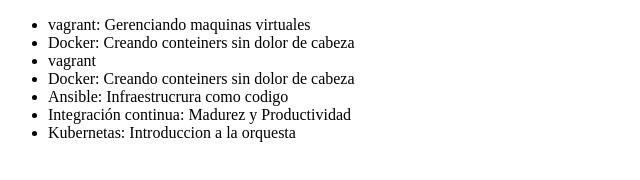
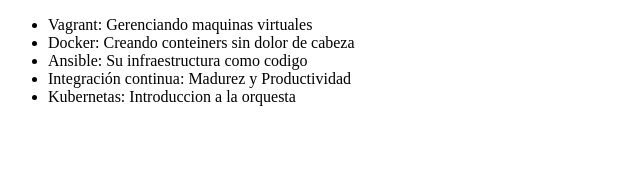
Before and after one commit to GiovanniMB/alura-git, a plain HTML site: page index.html in a window 1280 px wide. Shown: the whole page, without its empty margins (0-640 px from the left). Drawn offline with Linux system fonts and the light colour scheme.

Commit message:
modificando lista

```diff
--- a/index.html
+++ b/index.html
@@ -8,11 +8,9 @@
 </head>
 <body>
     <ul>
-        <li>vagrant: Gerenciando maquinas virtuales</li>
+        <li>Vagrant: Gerenciando maquinas virtuales</li>
         <li>Docker: Creando conteiners sin dolor de cabeza </li>
-        <li>vagrant</li>
-        <li>Docker: Creando conteiners sin dolor de cabeza</li>
-        <li>Ansible: Infraestrucrura como codigo</li>
+        <li>Ansible: Su infraestructura como codigo</li>
         <li>Integración continua:  Madurez y Productividad</li>
         <li>Kubernetas: Introduccion a la orquesta </li>
     </ul>
```
